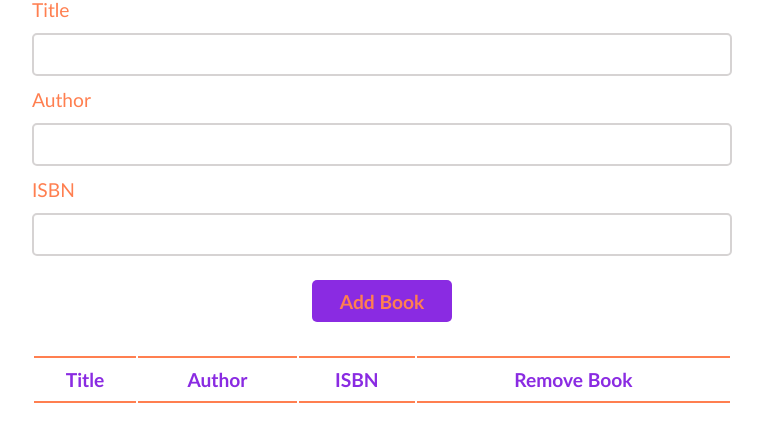
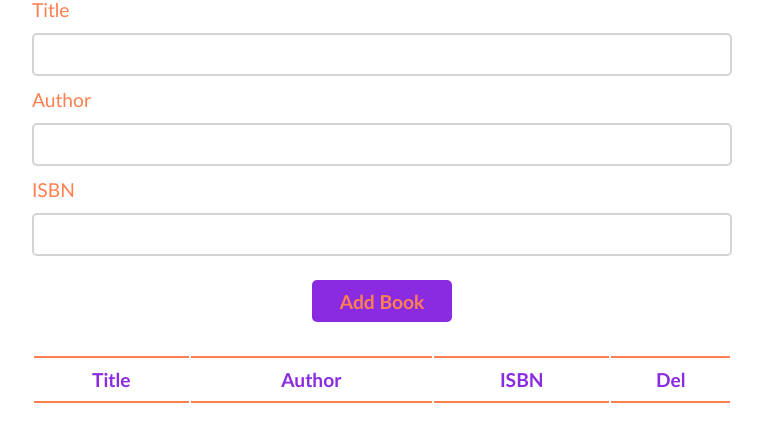
Before and after one commit to michojekunle/Book-List, a plain HTML site: page index.html in a window 1280 px wide. Shown: the part 100-542 px from the top of the page, without its empty margins (258-1021 px from the left). Drawn offline with Linux system fonts and the light colour scheme.

Commit message:
added del

```diff
--- a/index.html
+++ b/index.html
@@ -30,7 +30,7 @@
                     <th class="titles">Title</th>
                     <th class="titles">Author</th>
                     <th class="titles">ISBN</th>
-                    <th class="titles">Remove Book</th>
+                    <th class="titles">Del</th>
                 </thead>
                 <tbody id="books-listed" >
 
```
